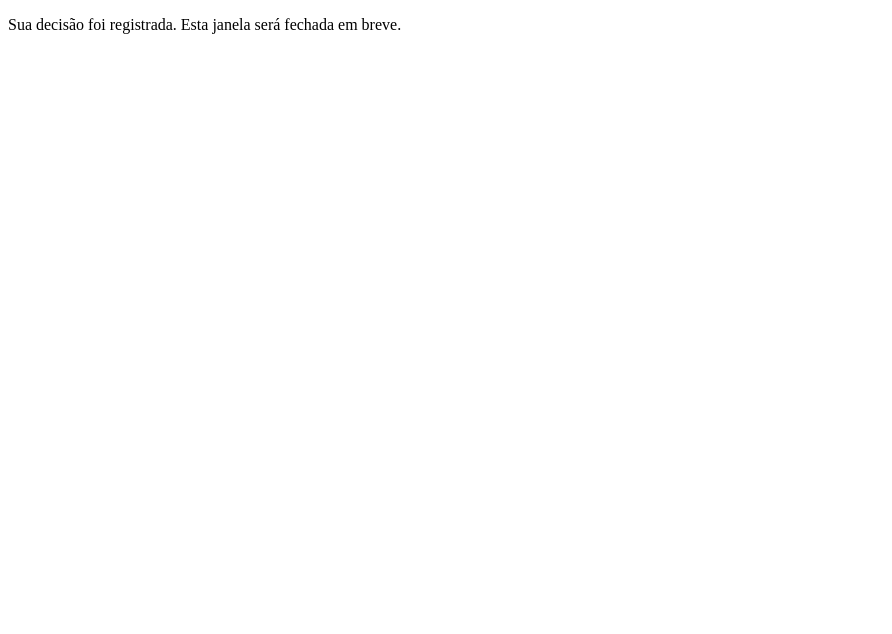
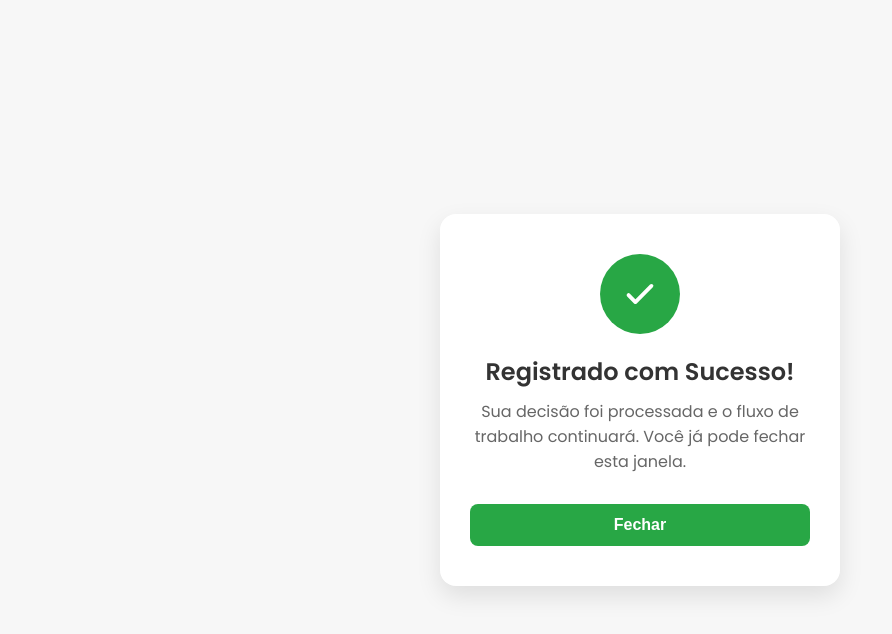
Before and after one commit to mtrjuan/mtrjuan.github.io, a plain HTML site: page index.html in a window 1280 px wide. Shown: the whole page, without its empty margins (0-892 px from the left). Drawn offline with Linux system fonts and the light colour scheme.

Commit message:
Update index.html

```diff
--- a/index.html
+++ b/index.html
@@ -1,12 +1,153 @@
 <!DOCTYPE html>
-<html>
+<html lang="pt-BR">
 <head>
-  <title>Processando...</title>
+    <meta charset="UTF-8">
+    <meta name="viewport" content="width=device-width, initial-scale=1.0">
+    <title>Sucesso!</title>
+    <link rel="preconnect" href="https://fonts.googleapis.com">
+    <link rel="preconnect" href="https://fonts.gstatic.com" crossorigin>
+    <link href="https://fonts.googleapis.com/css2?family=Poppins:wght@400;600&display=swap" rel="stylesheet">
+    <style>
+        /* Reset e Estilos Globais */
+        :root {
+            --success-green: #28a745;
+            --dark-green: #218838;
+            --light-gray: #f7f7f7;
+            --text-color: #333;
+            --card-shadow: 0 10px 25px rgba(0, 0, 0, 0.1);
+        }
+
+        * {
+            margin: 0;
+            padding: 0;
+            box-sizing: border-box;
+        }
+
+        body {
+            font-family: 'Poppins', sans-serif;
+            background-color: var(--light-gray);
+            color: var(--text-color);
+            display: flex;
+            justify-content: center;
+            align-items: center;
+            min-height: 100vh;
+            padding: 20px;
+        }
+
+        /* Card de Sucesso */
+        .success-card {
+            background-color: white;
+            border-radius: 16px;
+            box-shadow: var(--card-shadow);
+            text-align: center;
+            padding: 40px 30px;
+            max-width: 400px;
+            width: 100%;
+            opacity: 0;
+            transform: translateY(20px);
+            animation: fadeIn 0.5s ease-out forwards;
+        }
+
+        /* Ícone Animado */
+        .icon-wrapper {
+            width: 80px;
+            height: 80px;
+            border-radius: 50%;
+            background-color: var(--success-green);
+            margin: 0 auto 20px auto;
+            display: flex;
+            justify-content: center;
+            align-items: center;
+        }
+
+        .success-icon {
+            width: 50px;
+            height: 50px;
+        }
+
+        .check-mark {
+            fill: none;
+            stroke: white;
+            stroke-width: 4;
+            stroke-linecap: round;
+            stroke-linejoin: round;
+            stroke-dasharray: 60;
+            stroke-dashoffset: 60;
+            animation: drawCheck 0.8s ease-out 0.3s forwards;
+        }
+
+        /* Conteúdo de Texto */
+        h1 {
+            font-size: 24px;
+            font-weight: 600;
+            margin-bottom: 10px;
+        }
+
+        p {
+            font-size: 16px;
+            color: #666;
+            margin-bottom: 30px;
+        }
+
+        /* Botão */
+        .close-button {
+            background-color: var(--success-green);
+            color: white;
+            border: none;
+            border-radius: 8px;
+            padding: 12px 25px;
+            font-size: 16px;
+            font-weight: 600;
+            cursor: pointer;
+            transition: background-color 0.2s ease;
+            width: 100%;
+        }
+
+        .close-button:hover {
+            background-color: var(--dark-green);
+        }
+
+        /* Animações */
+        @keyframes fadeIn {
+            to {
+                opacity: 1;
+                transform: translateY(0);
+            }
+        }
+
+        @keyframes drawCheck {
+            to {
+                stroke-dashoffset: 0;
+            }
+        }
+    </style>
 </head>
 <body>
-  <p>Sua decisão foi registrada. Esta janela será fechada em breve.</p>
-  <script type="text/javascript">
-    window.close();
-  </script>
+
+    <div class="success-card">
+        <div class="icon-wrapper">
+            <svg class="success-icon" xmlns="http://www.w3.org/2000/svg" viewBox="0 0 52 52">
+                <path class="check-mark" d="M14.1 27.2l7.1 7.2 16.7-16.8"/>
+            </svg>
+        </div>
+        <h1>Registrado com Sucesso!</h1>
+        <p>Sua decisão foi processada e o fluxo de trabalho continuará. Você já pode fechar esta janela.</p>
+        <button class="close-button" onclick="closeWindow()">Fechar</button>
+    </div>
+
+    <script>
+        // Função para ser chamada pelo botão
+        function closeWindow() {
+            window.close();
+        }
+
+        // Tenta fechar a janela automaticamente após alguns segundos.
+        // Pode não funcionar devido a restrições do navegador, mas não custa tentar.
+        setTimeout(function() {
+            // Não chamamos window.close() diretamente para não interferir no botão manual,
+            // mas em um cenário real, você poderia tentar aqui.
+        }, 3000);
+    </script>
+
 </body>
 </html>
```
